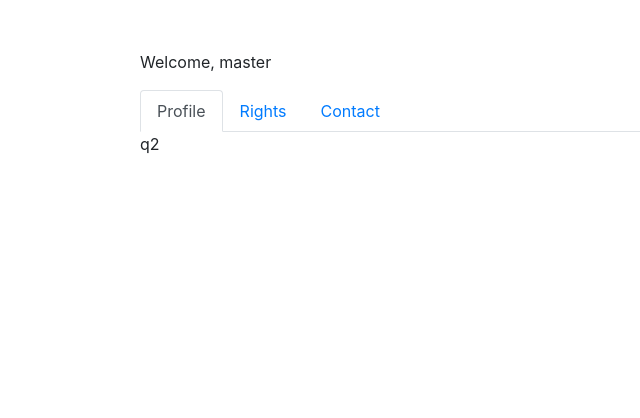
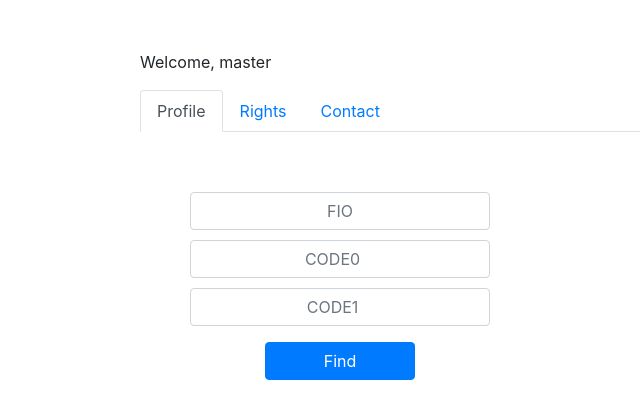
Before and after one commit to belkaz/redux-route-tests, a React (Create React App) app: page / in a window 1280 px wide. Both pictures are taken after typing "name@example.com", "Sample123" into the empty fields and a click on the button "Submit". Shown: the top 418 px of the page, without its empty margins (0-640 px from the left). Built offline with nearby package versions, Linux system fonts and the light colour scheme.

Commit message:
searchForm

```diff
--- a/src/components/LoginForm/LoginForm.js
+++ b/src/components/LoginForm/LoginForm.js
@@ -36,6 +36,7 @@ class CLoginForm extends Component {
                 <Button
                     variant = 'primary'
                     className = 'FormBut'
+                    id = 'qq'
                     onClick = { this.tryLogin } >
                     Submit
                 </Button>
--- a/src/components/Main/Main.js
+++ b/src/components/Main/Main.js
@@ -4,7 +4,9 @@ import './Main.sass';
 
 import { Tabs, Tab, Sonnet } from 'react-bootstrap';
 
+import CUserInfo from './UserInfo/UserInfo';
 import DisplayRights from './DisplayRights/DisplayRights';
+
 
 class CMain extends Component {
     constructor ( props ) {
@@ -24,7 +26,7 @@ class CMain extends Component {
                         eventKey="profile"
                         title="Profile"
                         className = 'Tab'>
-                        q2
+                        <CUserInfo />
                     </Tab>
                     <Tab
                         eventKey="home"
--- /dev/null
+++ b/src/components/Main/UserInfo/UserInfo.js
@@ -0,0 +1,38 @@
+import React, { Component } from 'react';
+
+import { Form, Button } from 'react-bootstrap';
+
+import './UserInfo.sass';
+
+class CUserInfo extends Component {
+    render() {
+        return (
+            <div className = 'UserInfo'>
+                <Form
+                    className = 'UIForm'>
+                    <Form.Control
+                        type = 'text'
+                        placeholder = 'FIO'
+                        className = 'UISearch UISearchFIO'></Form.Control>
+                    <Form.Control
+                        type = 'number'
+                        placeholder = 'CODE0'
+                        className = 'UISearch UISearchCode0'></Form.Control>
+                    <Form.Control
+                        type = 'number'
+                        placeholder = 'CODE1'
+                        className = 'UISearch UISearchCode1'></Form.Control>
+                </Form>
+                <Button
+                        variant = 'primary'
+                        type = 'submit'
+                        className = 'UISearchBut'
+                        onClick = { ()=>alert('asdsadasdasd')}>
+                        Find
+                </Button>
+            </div>
+        )
+    }
+}
+
+export default CUserInfo;
--- /dev/null
+++ b/src/components/Main/UserInfo/UserInfo.sass
@@ -0,0 +1,23 @@
+.UserInfo
+    position: absolute
+    width: 1000px
+    height: 550px
+    left: 50%
+    top: 51%
+    margin-left: -500px
+    margin-top: -275px
+.UIForm
+    position: absolute
+    left: 50px
+    top: 50px
+    width: 300px
+    height: 200px
+.UISearchBut
+    position: absolute
+    left: 125px
+    top: 200px
+    width: 150px
+    margin-top: 10px
+.UISearch
+    text-align: center
+    margin-top: 10px
```
Also changed, not shown: 1 other file (tests, documents, lock files or other folders).
